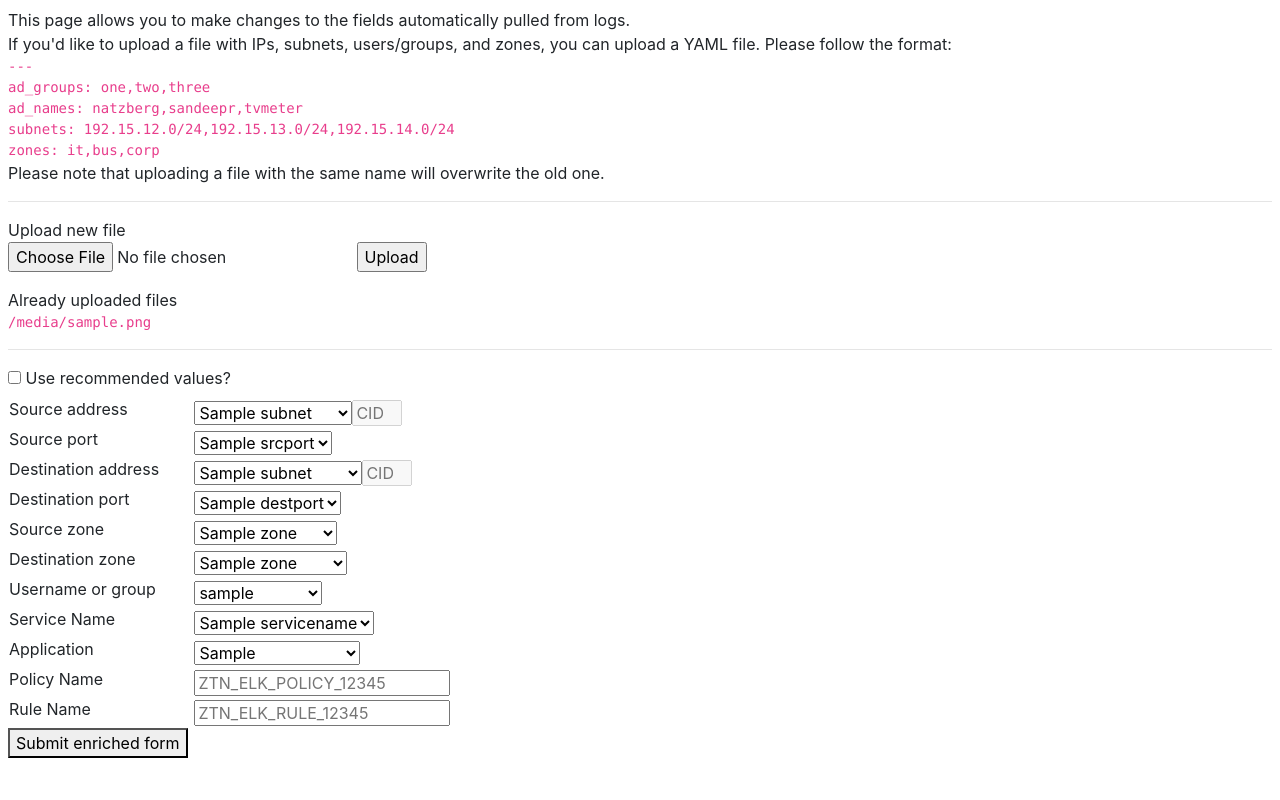
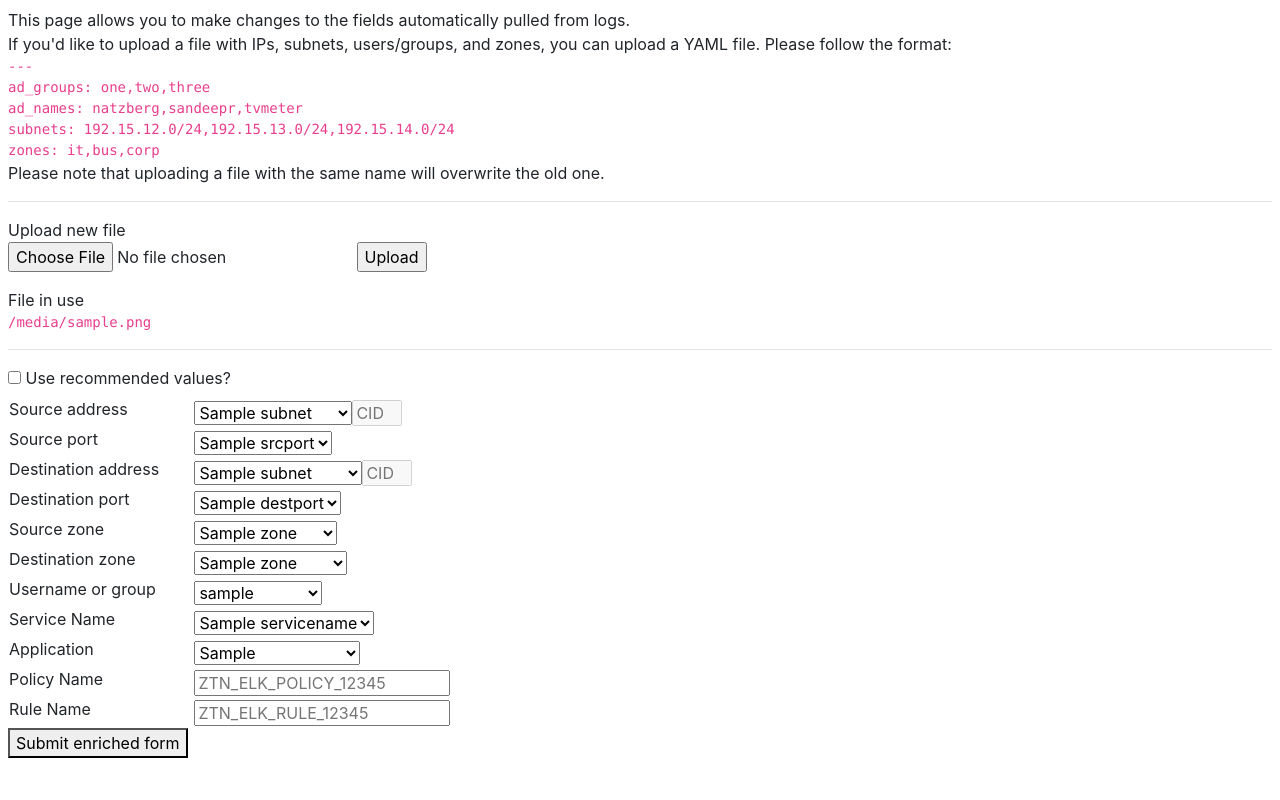
Before and after one commit to Juniper-SE/ztn-elk, a Flask app: template ztn/templates/enrichment.html in a window 1280 px wide. Run offline with Flask 2, Linux system fonts and the light colour scheme; the template is opened without the code that fills it: most values are stand-ins (such as "Sample title", 1, 10 or a date in 2020); some libraries are stand-ins or nearby versions.

Commit message:
change to file in use

```diff
--- a/ztn/templates/enrichment.html
+++ b/ztn/templates/enrichment.html
@@ -27,14 +27,12 @@
       <input type=submit value=Upload>
     </form>
 
-    Already uploaded files
+    File in use
     <br/>
-    {% if files %}
-    {% for file in files %}
-        <code>
-           {{ file }}<br/>
-        </code>
-    {% endfor %}
+    {% if file %}
+    <code>
+        {{ file }}
+    </code>
     {% endif %}
 
     <hr/>
```
